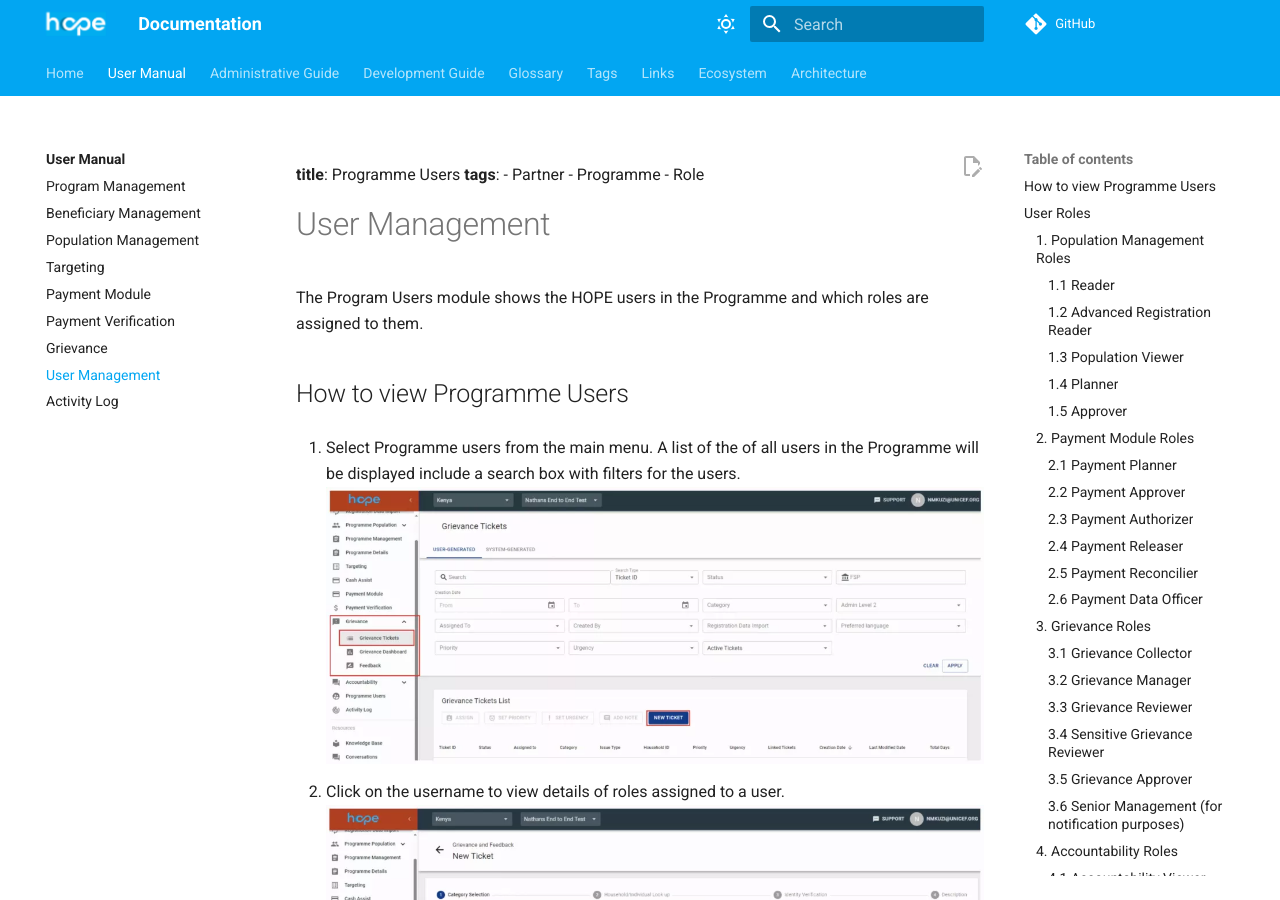
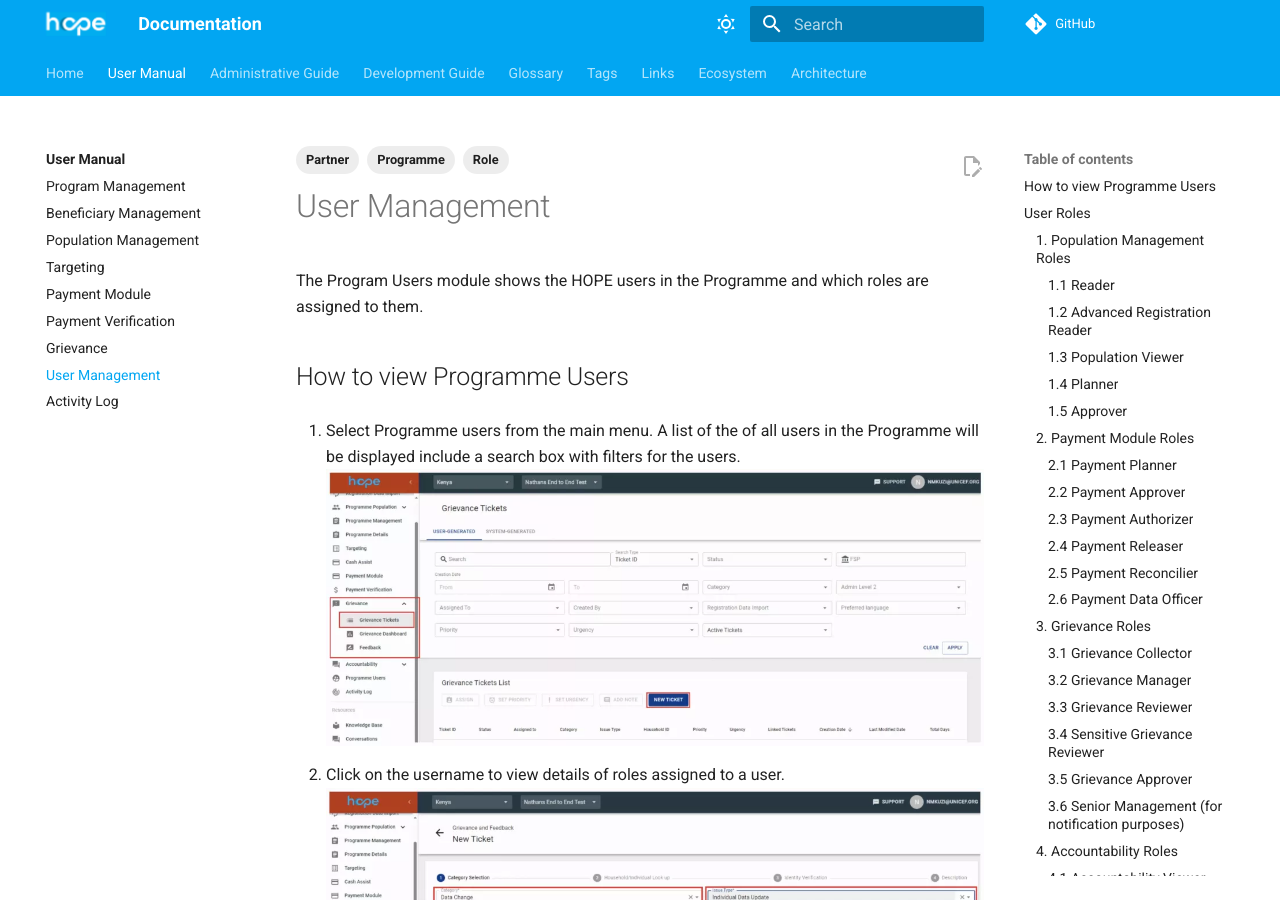
Before and after one commit to unicef/hope-documentation, an MkDocs documentation site: the page built from docs/guide-user/user.md, in a window 1280 px wide and 900 px high. Built offline with MkDocs 1.6.1 and Material for MkDocs 9.7.7, drawn with Linux system fonts in a browser that asks for light colours; plug-ins that fetch from the network failed and are left out; comment, search, counter and statistics services are not loaded.

Commit message:
fix user management tags

```diff
--- a/docs/guide-user/user.md
+++ b/docs/guide-user/user.md
@@ -1,9 +1,10 @@
-**title**: Programme Users
-**tags**:
+---
+title: Programme Users
+tags:
     - Partner
     - Programme
     - Role
-
+---
 # User Management
 
 The Program Users module shows the HOPE users in the Programme and which roles are assigned to them.
```
